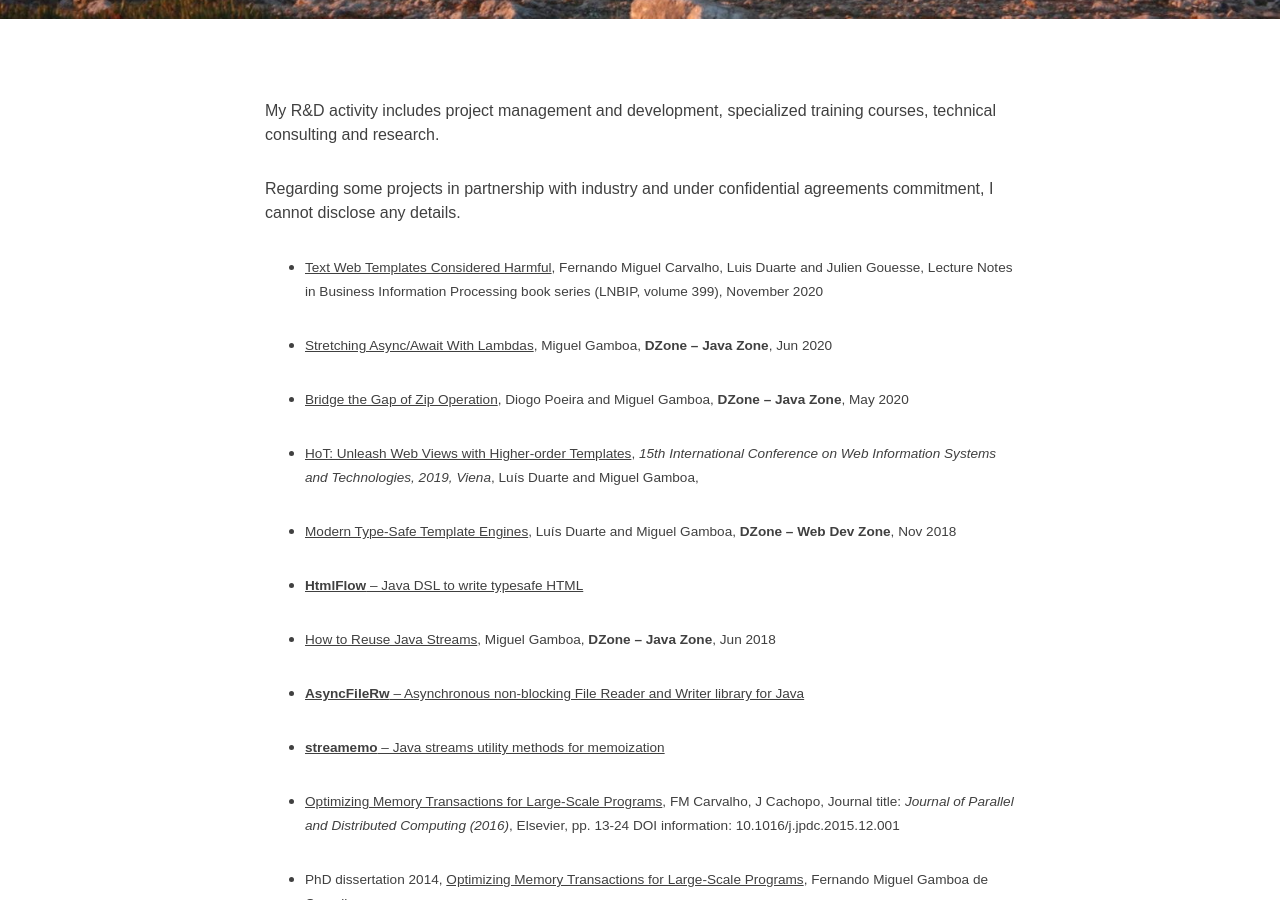
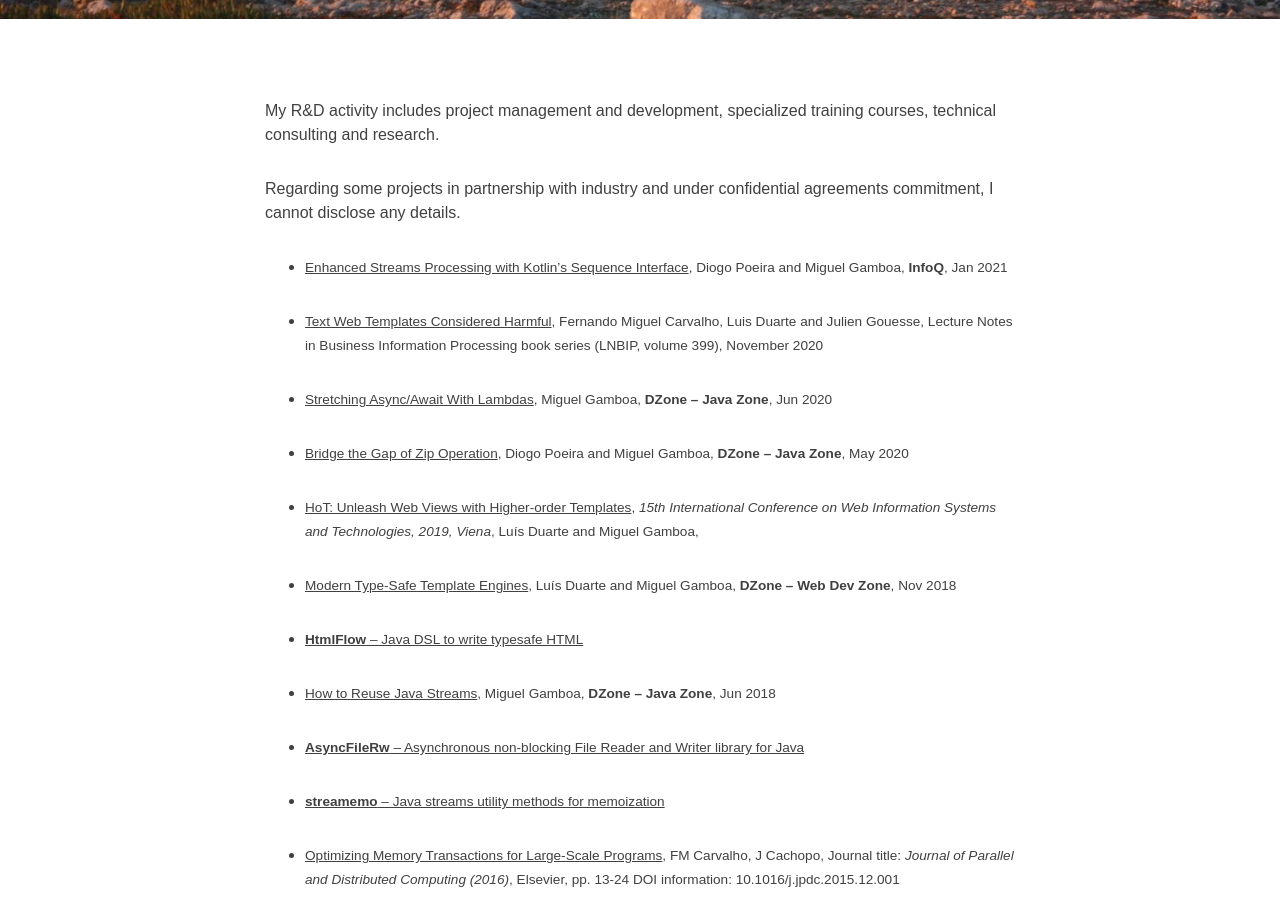
Before and after one commit to fmcarvalho/fmcarvalho.github.io, a Jekyll site: the page built from r&d.markdown, in a window 1280 px wide and 900 px high, scrolled down 368 px. Built offline with Jekyll 4.4.1, drawn with Linux system fonts in a browser that asks for light colours; nearby versions of some CDN libraries.

Commit message:
Update Articles

```diff
--- a/r&d.markdown
+++ b/r&d.markdown
@@ -11,7 +11,9 @@ specialized training courses, technical consulting and research.
 Regarding some projects in partnership with industry and under confidential
 agreements commitment, I cannot disclose any details.
 
-* <small>[Text Web Templates Considered Harmful](https://link.springer.com/chapter/10.1007/978-3-030-61750-9_4), Fernando Miguel Carvalho, Luis Duarte and Julien Gouesse, Lecture Notes in Business Information Processing book series (LNBIP, volume 399), November 2020</small>
+* <small>[Enhanced Streams Processing with Kotlin’s Sequence Interface](https://www.infoq.com/articles/enhanced-stream-kotlin-sequence/), Diogo Poeira and Miguel Gamboa, **InfoQ**, Jan 2021</small>
+
+* <small>[Text Web Templates Considered Harmful](/img/my-papers/lnbip2020-unopinionated-templates.pdf), Fernando Miguel Carvalho, Luis Duarte and Julien Gouesse, Lecture Notes in Business Information Processing book series (LNBIP, volume 399), November 2020</small>
 
 * <small>[Stretching Async/Await With Lambdas](https://dzone.com/articles/lambdas-in-concurrency-with-non-blocking-io), Miguel Gamboa, **DZone -- Java Zone**, Jun 2020</small>
 
```
Also changed, not shown: 1 other file.
